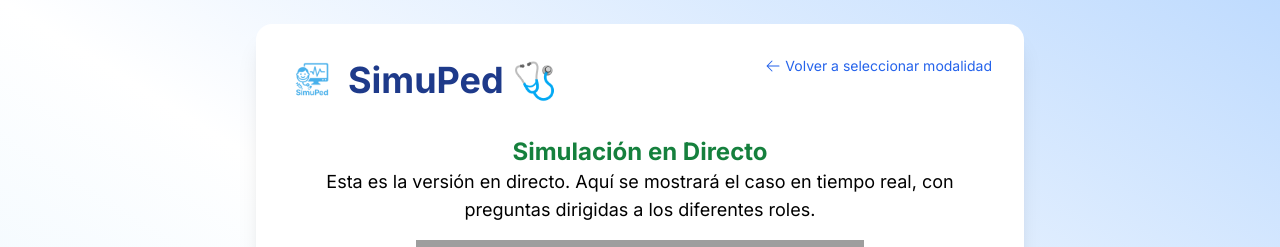
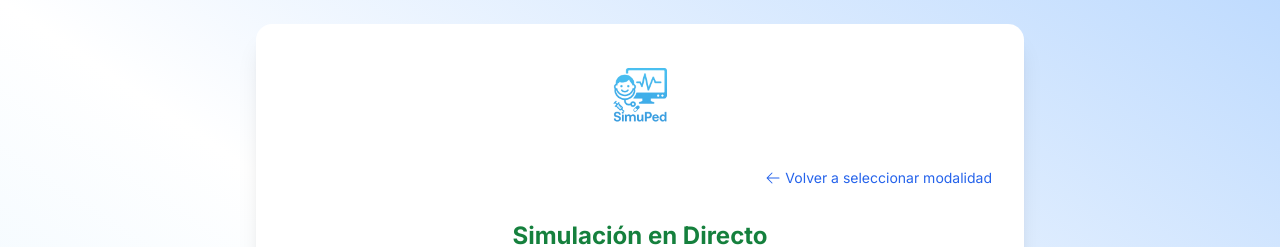
Before and after one commit to ivanmaray/SIMUPED, a React (Vite) app: page / in a window 1280 px wide. Both pictures are taken after a click on the button "Versión en Directo". Shown: the top 247 px of the page. Built offline with nearby package versions, Linux system fonts and the light colour scheme; grey boxes are pictures that could not be loaded.

Commit message:
Actualizar logo

```diff
--- a/src/App.jsx
+++ b/src/App.jsx
@@ -157,17 +157,18 @@ export default function SimuPedApp() {
   return (
     <div className="min-h-screen flex flex-col justify-between bg-gradient-to-tr from-sky-100 via-white to-blue-200 p-6">
       <div className="bg-white shadow-xl rounded-2xl w-full max-w-3xl mx-auto p-8 space-y-8">
-        {/* Encabezado con logo y botón para volver al selector de modalidad */}
-        <div className="flex justify-between items-start">
-          <div className="flex items-center space-x-3">
+        {/* Encabezado: Solo el logo centrado */}
+        <div className="flex flex-col items-center">
           <img
             src="/images/simuped_logo.png"
             alt="SimuPed Logo"
-              className="w-12 h-12 object-contain"
+            className="w-20 h-20 object-contain"
           />
-            <h1 className="text-4xl font-bold text-blue-900">SimuPed 🩺</h1>
         </div>
+
+        {/* Botón para volver al selector de modalidad, si ya se ha seleccionado */}
         {modalidad && (
+          <div className="flex justify-end w-full">
             <button
               onClick={reiniciarModalidad}
               className="flex items-center text-sm text-blue-600 hover:underline focus:outline-none"
@@ -175,8 +176,8 @@ export default function SimuPedApp() {
               <ArrowLeftIcon className="w-4 h-4 mr-1" />
               Volver a seleccionar modalidad
             </button>
+          </div>
         )}
-        </div>
 
         {/* Si aún no se ha seleccionado la modalidad, mostramos el selector */}
         {!modalidad && <SelectorModalidad onSelect={seleccionarModalidad} />}
@@ -236,7 +237,7 @@ export default function SimuPedApp() {
                 <p className="text-lg">
                   Aquí se mostrará la simulación en directo, con comunicación en tiempo real.
                 </p>
-                {/* Puedes integrar aquí el video/gif de la modalidad en directo u otros componentes */}
+                {/* Aquí puedes integrar más componentes o lógica para el modo en directo */}
                 <AnimatedButton
                   onClick={() => setFase("final")}
                   className="mt-6 bg-green-600 text-white px-6 py-3 rounded hover:bg-green-700"
```
Also changed, not shown: public/images/simuped_logo.png, 1 other file (tests, documents, lock files or other folders). Lines whose indentation alone changed are shown as unchanged.
